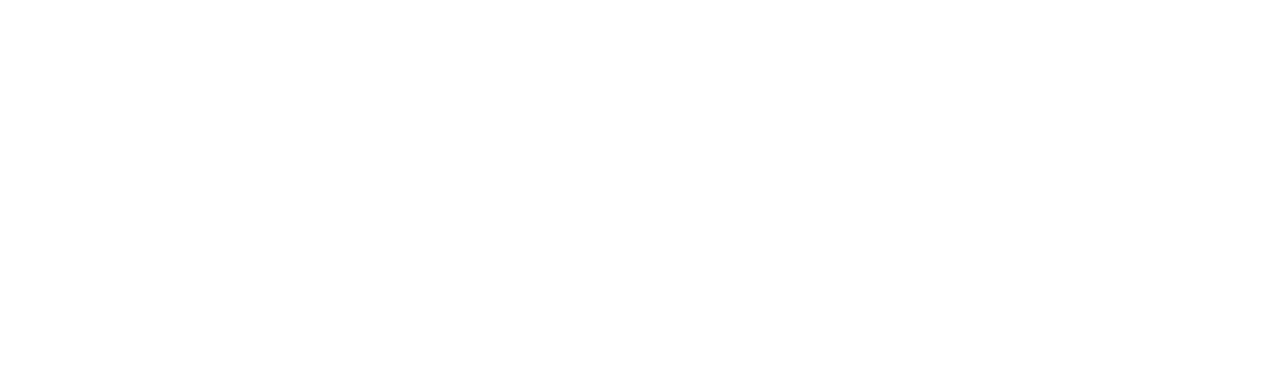
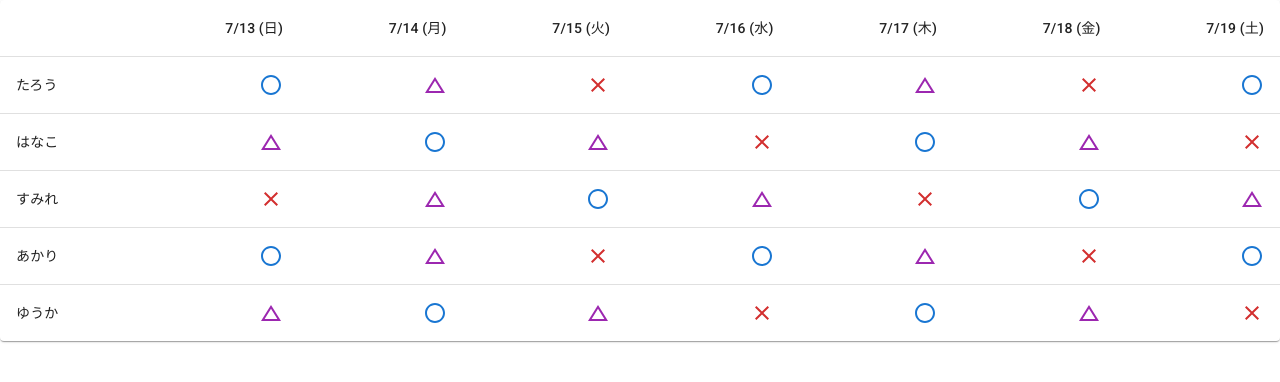
Before and after one commit to 22fi063/netpro-react, a React (Vite) app: page /calendar in a window 1280 px wide. Before the commit this address had no page. Shown: the top 382 px of the page. Built offline with nearby package versions, Linux system fonts and the light colour scheme.

Commit message:
Calendar作成

```diff
--- a/src/AppRoutes.tsx
+++ b/src/AppRoutes.tsx
@@ -1,13 +1,13 @@
 // ルーティングの設定
 import { Route, Routes } from "react-router-dom";
 import App from "./App";
+import Calendar from "./Calendar";
+import Create from "./Create";
+import Home from "./Home";
+import Join from "./Join";
 import Login from "./Login";
-import Home from "./Home";
-import Create from "./Create";
+import Notification from "./Notification";
 import Select from "./Select";
-import Join from "./Join";
-import Calender from "./Calender";
-import Notification from "./Notification";
 
 export const AppRoutes = () => {
   return (
@@ -18,7 +18,7 @@
       <Route path="/create" element={<Create />} />
       <Route path="/join" element={<Join />} />
       <Route path="/home" element={<Home />} />
-      <Route path="/calender" element={<Calender />} />
+      <Route path="/calendar" element={<Calendar />} />
       <Route path="/notification" element={<Notification />} />
     </Routes>
   );
--- /dev/null
+++ b/src/Calendar.tsx
@@ -0,0 +1,69 @@
+import ChangeHistoryIcon from '@mui/icons-material/ChangeHistory'; // △
+import CloseIcon from '@mui/icons-material/Close';
+import RadioButtonUncheckedIcon from '@mui/icons-material/RadioButtonUnchecked'; // ○
+import Paper from '@mui/material/Paper';
+import Table from '@mui/material/Table';
+import TableBody from '@mui/material/TableBody';
+import TableCell from '@mui/material/TableCell';
+import TableContainer from '@mui/material/TableContainer';
+import TableHead from '@mui/material/TableHead';
+import TableRow from '@mui/material/TableRow';
+
+function createDate(
+  name: string,
+  sunday: string,
+  monday: string,
+  tuesday: string,
+  wednesday: string,
+  thursday: string,
+  friday: string,
+  saturday: string
+) {
+  return { name, sunday, monday, tuesday, wednesday, thursday, friday, saturday };
+}
+const data = [
+  createDate('たろう', '○', '△', '×', '○', '△', '×', '○'),
+  createDate('はなこ', '△', '○', '△', '×', '○', '△', '×'),
+  createDate('すみれ', '×', '△', '○', '△', '×', '○', '△'),
+  createDate('あかり', '○', '△', '×', '○', '△', '×', '○'),
+  createDate('ゆうか', '△', '○', '△', '×', '○', '△', '×'),
+];
+function Calendar() {
+  return (
+    <TableContainer component={Paper}>
+      <Table sx={{ minWidth: 650 }} aria-label="simple table">
+        <TableHead>
+          <TableRow>
+            <TableCell></TableCell>
+            <TableCell align="right">7/13 (日)</TableCell>
+            <TableCell align="right">7/14 (月)</TableCell>
+            <TableCell align="right">7/15 (火)</TableCell>
+            <TableCell align="right">7/16 (水)</TableCell>
+            <TableCell align="right">7/17 (木)</TableCell>
+            <TableCell align="right">7/18 (金)</TableCell>
+            <TableCell align="right">7/19 (土)</TableCell>
+          </TableRow>
+        </TableHead>
+        <TableBody>
+          {data.map((row) => (
+            <TableRow
+              key={row.name}
+              sx={{ '&:last-child td, &:last-child th': { border: 0 } }}
+            >
+              <TableCell component="th" scope="row">
+                {row.name}
+                </TableCell>
+                {Object.values(row).slice(1).map((value, index) => (
+                  <TableCell key={index} align="right">
+                  {value === '○' && <RadioButtonUncheckedIcon color="primary" />}
+                    {value === '△' && <ChangeHistoryIcon color="secondary" />}
+                    {value === '×' && <CloseIcon color="error" />}                  </TableCell>
+                ))}
+              </TableRow>
+          ))}
+        </TableBody>
+      </Table>
+    </TableContainer>
+  );
+}
+export default Calendar;
--- a/src/Calender.tsx
+++ /dev/null
@@ -1,81 +0,0 @@
-// import { Link as RouterLink } from 'react-router-dom';
-
-function Calender() {
-  return (
-    <div className="w-full h-full bg-[#121212] p-4">
-      <header className="flex items-center justify-between px-4 py-2 bg-[#191919] text-white">
-        <div className="flex items-center space-x-2">
-          <i className="fas fa-rocket"></i>
-          <span className="font-roboto">予定共有アプリ</span>
-        </div>
-        <div className="flex items-center space-x-4">
-          <i className="fas fa-user-circle"></i>
-          <span className="font-roboto"></span>
-          <i className="fas fa-bars"></i>
-        </div>
-      </header>
-      <div className="overflow-x-auto">
-        <table className="table-auto border-collapse w-full mt-4">
-          <thead>
-            <tr className="bg-[#e0e0e0]">
-              <th className="w-[60px] h-[60px] border border-[#000]"></th>
-              <th className="w-[60px] h-[60px] border border-[#000] font-roboto">
-                7/13
-              </th>
-              <th className="w-[60px] h-[60px] border border-[#000] font-roboto">
-                7/14
-              </th>
-              <th className="w-[60px] h-[60px] border border-[#000] font-roboto">
-                7/15
-              </th>
-              <th className="w-[60px] h-[60px] border border-[#000] font-roboto">
-                7/16
-              </th>
-              <th className="w-[60px] h-[60px] border border-[#000] font-roboto">
-                7/17
-              </th>
-              <th className="w-[60px] h-[60px] border border-[#000] font-roboto">
-                7/18
-              </th>
-              <th className="w-[60px] h-[60px] border border-[#000] font-roboto">
-                7/19
-              </th>
-            </tr>
-          </thead>
-          <tbody>
-            {[
-              {
-                name: "たろう",
-                availability: ["⭕", "⭕", "⭕", "⭕", "⭕", "⭕", "❌"],
-              },
-              {
-                name: "はなこ",
-                availability: ["⭕", "⭕", "⭕", "△", "△", "⭕", "❌"],
-              },
-              {
-                name: "すみれ",
-                availability: ["⭕", "❌", "❌", "❌", "❌", "⭕", "❌"],
-              },
-              {
-                name: "あかり",
-                availability: ["⭕", "❌", "❌", "❌", "❌", "❌", "⭕"],
-              },
-              {
-                name: "ゆうか",
-                availability: ["❌", "❌", "❌", "❌", "❌", "❌", "⭕"],
-              },
-            ].map((row, rowIndex) => (
-              <tr key={rowIndex} className="bg-[#e0e0e0]">
-                <td className="w-[60px] h-[60px] border border-[#000] font-roboto">
-                  {row.name}
-                </td>
-              </tr>
-            ))}
-          </tbody>
-        </table>
-      </div>
-    </div>
-  );
-}
-
-export default Calender;
--- a/src/Home.tsx
+++ b/src/Home.tsx
@@ -14,7 +14,7 @@
           遊びの受信
         </button>
       </RouterLink>
-      <RouterLink to="/calender" className="no-underline">
+      <RouterLink to="/calendar" className="no-underline">
         <button className="bg-blue-500 text-white py-2 px-4 rounded-lg text-lg hover:bg-blue-700">
           カレンダーの確認
         </button>
```
